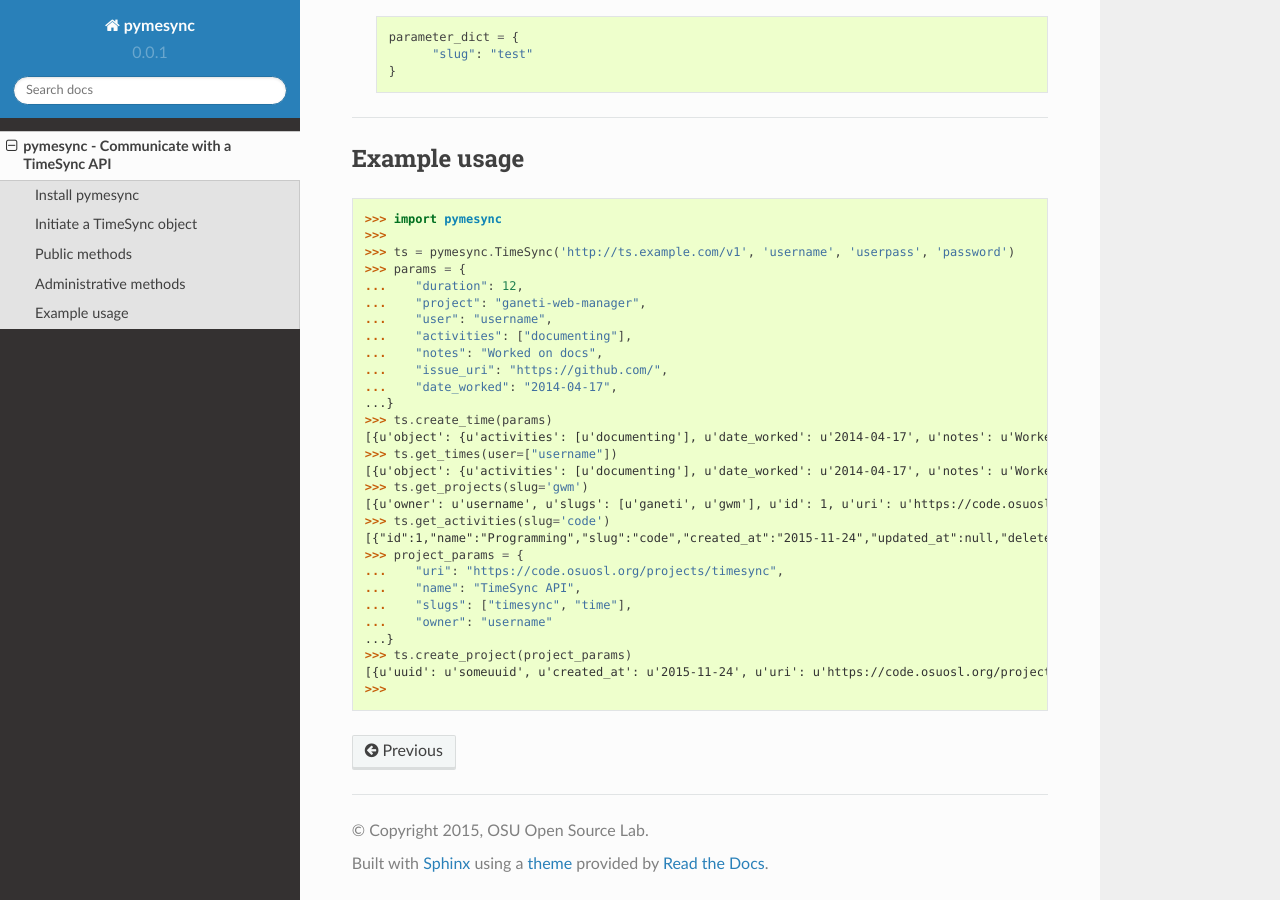
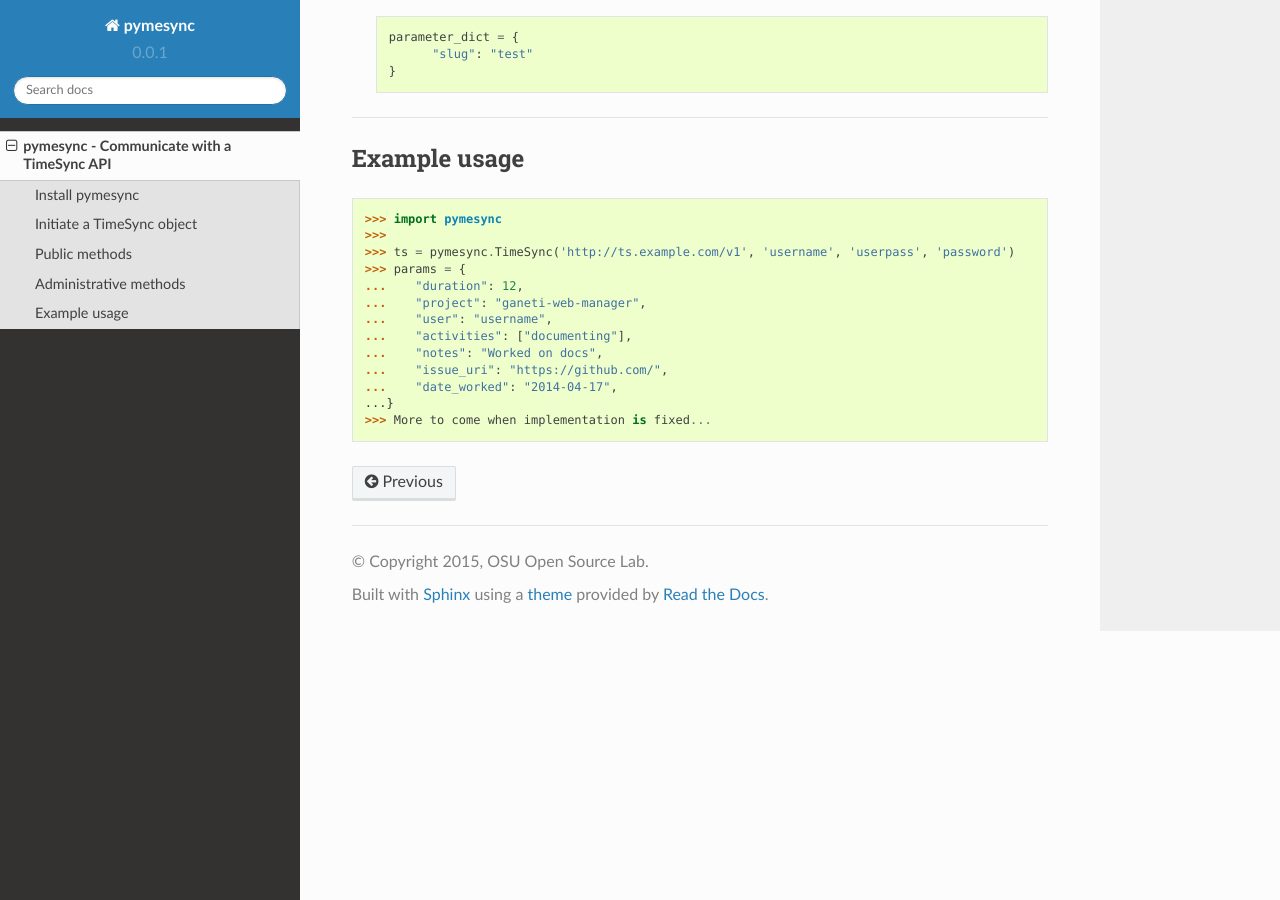
Before and after one commit to osuosl/pymesync, a Sphinx documentation site: the page built from docs/source/usage.rst, in a window 1280 px wide and 900 px high, scrolled down 8500 px. Built offline with Sphinx 7.4.7 and the Read the Docs theme 2.0.0, drawn with Linux system fonts in a browser that asks for light colours.

Commit message:
Remove inaccurate usage example... for now

```diff
--- a/docs/source/usage.rst
+++ b/docs/source/usage.rst
@@ -453,20 +453,4 @@ Example usage
     ...    "issue_uri": "https://github.com/",
     ...    "date_worked": "2014-04-17",
     ...}
-    >>> ts.create_time(params)
-    [{u'object': {u'activities': [u'documenting'], u'date_worked': u'2014-04-17', u'notes': u'Worked on docs', u'project': u'ganeti-web-manager', u'user': u'username', u'duration': 12, u'issue_uri': u'https://github.com/', u'uuid': 1234-asdf-roro-5678}, u'auth': {u'username': u'username', u'password': u'userpass', u'type': u'password'}}]
-    >>> ts.get_times(user=["username"])
-    [{u'object': {u'activities': [u'documenting'], u'date_worked': u'2014-04-17', u'notes': u'Worked on docs', u'project': u'ganeti-web-manager', u'user': u'username', u'duration': 12, u'issue_uri': u'https://github.com/', u'uuid': 1234-asdf-roro-5678}, u'auth': {u'username': u'username', u'password': u'userpass', u'type': u'password'}}]
-    >>> ts.get_projects(slug='gwm')
-    [{u'owner': u'username', u'slugs': [u'ganeti', u'gwm'], u'id': 1, u'uri': u'https://code.osuosl.org/projects/ganeti-webmgr', u'name': u'Ganeti Web Manager'}]
-    >>> ts.get_activities(slug='code')
-    [{"id":1,"name":"Programming","slug":"code","created_at":"2015-11-24","updated_at":null,"deleted_at":null,"uuid":"fd7fd535-1272-44cd-b4ec-726b65b1db96","revision":1}]
-    >>> project_params = {
-    ...    "uri": "https://code.osuosl.org/projects/timesync",
-    ...    "name": "TimeSync API",
-    ...    "slugs": ["timesync", "time"],
-    ...    "owner": "username"
-    ...}
-    >>> ts.create_project(project_params)
-    [{u'uuid': u'someuuid', u'created_at': u'2015-11-24', u'uri': u'https://code.osuosl.org/projects/timesync', u'id': 2, u'owner': u'username', u'revision': 1, u'slugs': [u'timesync', u'time'], u'name': u'TimeSync API'}]
-    >>>
+    >>> More to come when implementation is fixed...
```
